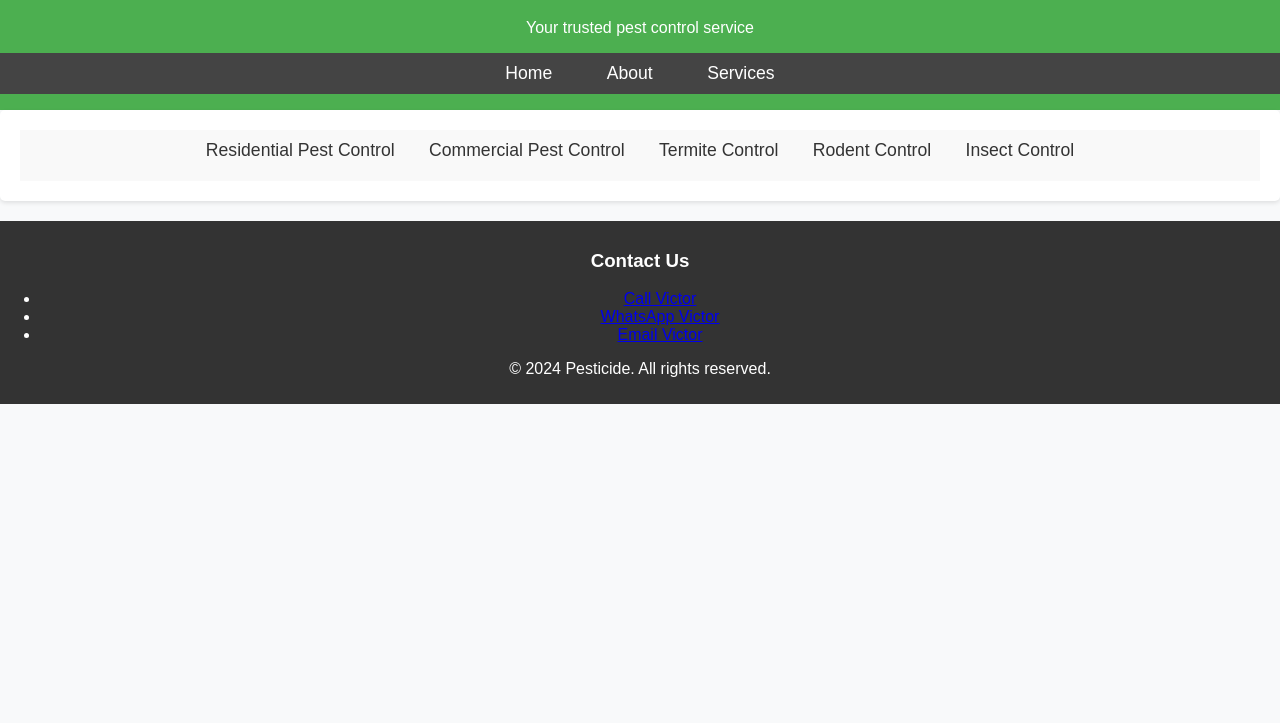
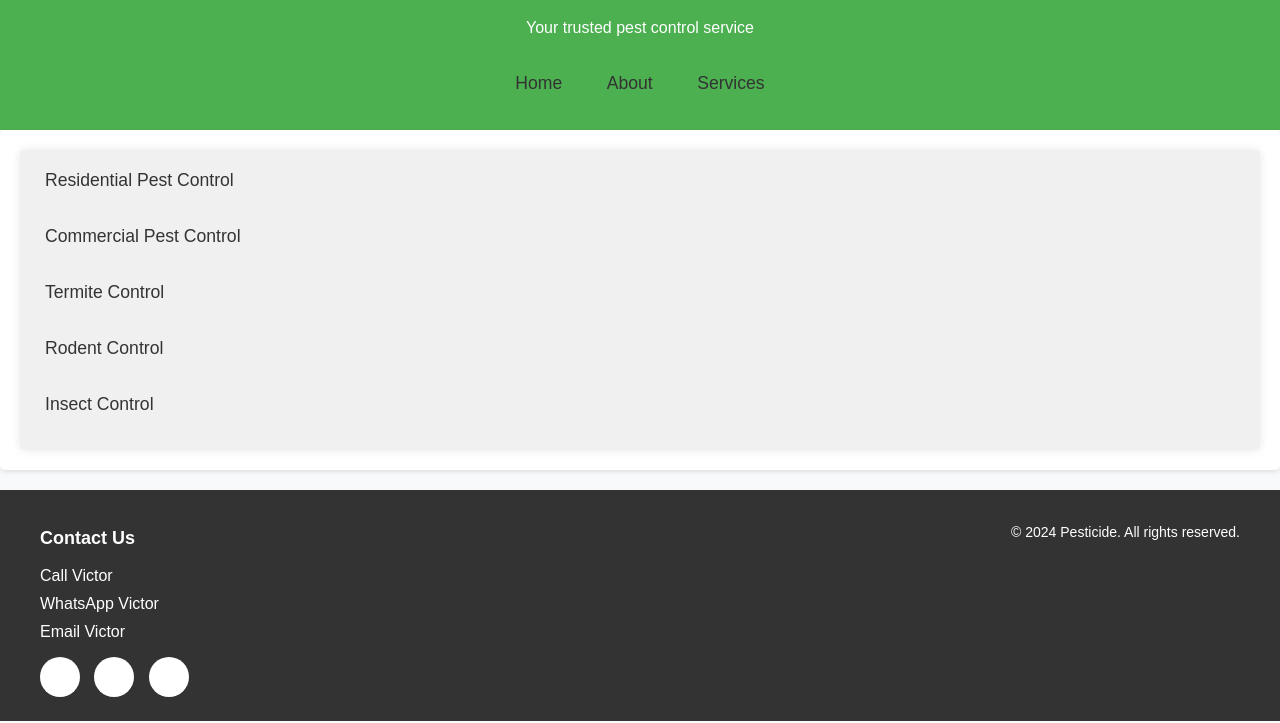
Before and after one commit to metroliv/Pestside, a plain HTML site: page index.html in a window 1280 px wide. Both pictures are taken after a click on the link "Services". Shown: the part 77-800 px from the top of the page. Drawn offline with Linux system fonts and the light colour scheme.

Commit message:
Update styles.css

```diff
--- a/styles.css
+++ b/styles.css
@@ -12,7 +12,7 @@ header {
     padding: 1em 0;
 }
 nav.menu1 {
-    background-color: #444;
+    background-color: none;
     text-align: center;
     padding: 10px 0;
 }
@@ -173,11 +173,131 @@ nav.menu1 {
 }
 
 footer {
+    background-color: #333; /* Dark background color */
+    color: #fff; /* White text color */
+    padding: 20px 0; /* Padding top and bottom */
+    text-align: center; /* Center align text */
+}
+
+.footer-container {
+    display: flex; /* Use flexbox for layout */
+    justify-content: space-between; /* Space items evenly */
+    max-width: 1200px; /* Limit maximum width */
+    margin: 0 auto; /* Center align horizontally */
+    padding: 0 20px; /* Padding left and right */
+}
+
+.footer-left {
+    text-align: left; /* Left align text */
+}
+
+.footer-left h3 {
+    font-size: 18px; /* Footer heading size */
+}
+
+.footer-left ul {
+    list-style-type: none; /* Remove default list styles */
+    padding: 0; /* Remove default padding */
+}
+
+.footer-left ul li {
+    margin-bottom: 10px; /* Space between list items */
+}
+
+.footer-left ul li a {
+    color: #fff; /* White text color for links */
+    text-decoration: none; /* Remove underline */
+}
+
+.footer-left ul li a:hover {
+    text-decoration: underline; /* Underline on hover */
+}
+
+.social-links {
+    margin-top: 10px; /* Space above social icons */
+}
+
+.social-icon {
+    display: inline-block;
+    width: 40px;
+    height: 40px;
+    background-color: #fff;
+    color: #333;
+    font-size: 20px;
     text-align: center;
-    padding: 10px 0;
+    line-height: 40px;
+    margin-right: 10px;
+    border-radius: 50%;
+    transition: background-color 0.3s, color 0.3s;
+}
+
+.social-icon:hover {
     background-color: #333;
     color: #fff;
+}
 
+.footer-right {
+    text-align: right; /* Right align text */
+}
+
+.footer-right p {
+    font-size: 14px; /* Font size for footer text */
+}
+
+@media (max-width: 768px) {
+    .footer-container {
+        flex-direction: column; /* Stack items vertically on smaller screens */
+        text-align: center; /* Center align text */
+    }
+
+    .footer-left,
+    .footer-right {
+        text-align: center; /* Center align text on smaller screens */
+        margin-bottom: 20px; /* Space between sections */
+    }
+}
+
+/* Styles for the Services section */
+#services {
+    display: none; /* Initially hidden */
+    padding: 20px;
+}
+
+.menu2 {
+    background-color: #f0f0f0; /* Light gray background */
+    padding: 10px;
+    border-radius: 5px;
+    box-shadow: 0 0 10px rgba(0, 0, 0, 0.1); /* Soft shadow */
+}
+
+.menu-bar {
+    list-style-type: none; /* Remove default list styles */
+    padding: 0;
+    margin: 0;
+}
+
+.menu-bar button {
+    border: none; /* Remove default button border */
+    background: none; /* Transparent background */
+    cursor: pointer;
+    margin-bottom: 5px;
+    display: block;
     width: 100%;
-    bottom: 0;
+    text-align: left;
 }
+
+.menu-bar button:hover {
+    background-color: #e0e0e0; /* Light gray on hover */
+}
+
+.menu-bar li a {
+    display: block;
+    padding: 10px;
+    text-decoration: none;
+    color: #333;
+}
+
+.menu-bar li a:hover {
+    background-color: #ddd; /* Light gray on hover */
+    color: #000;
+}
```
